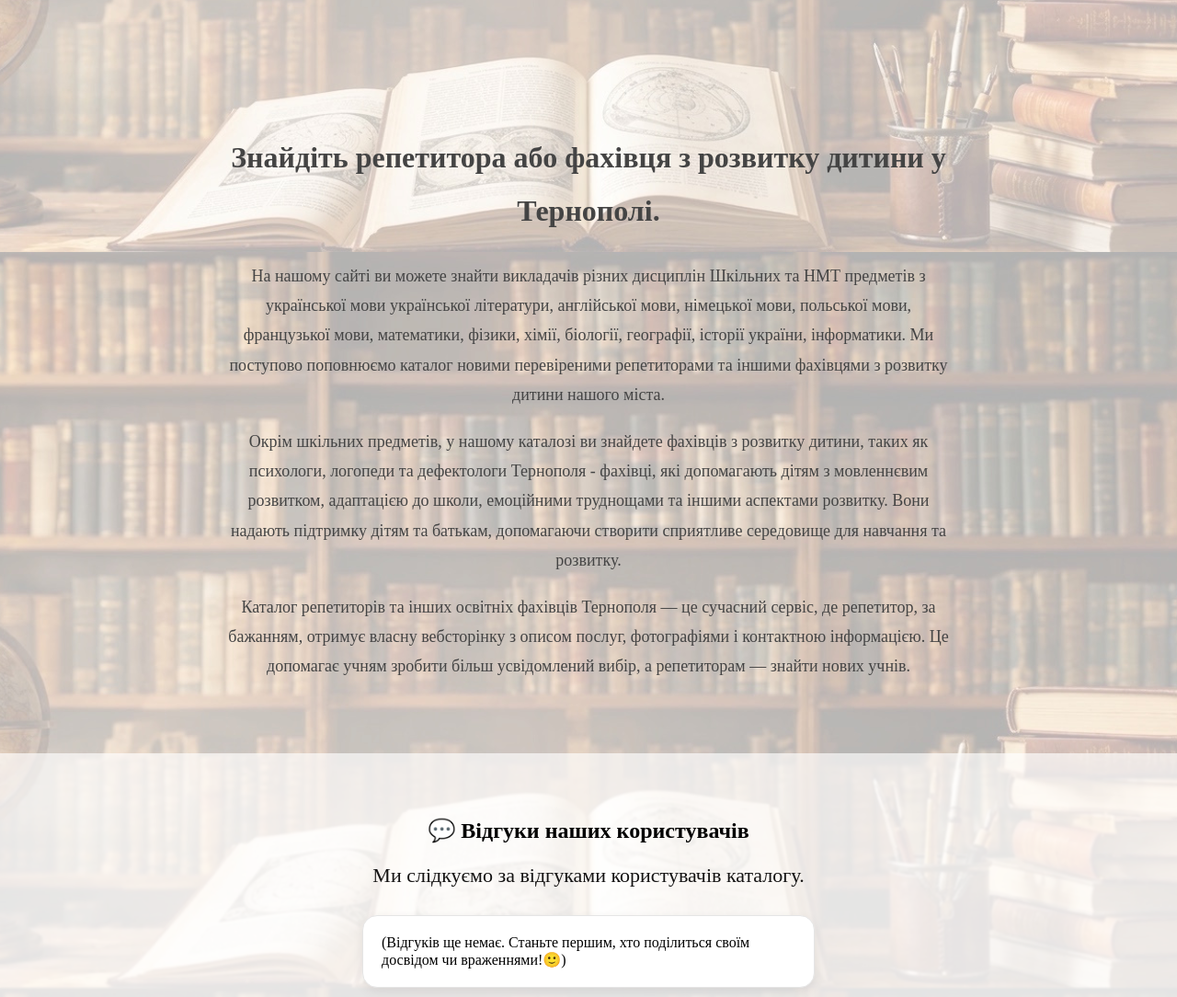
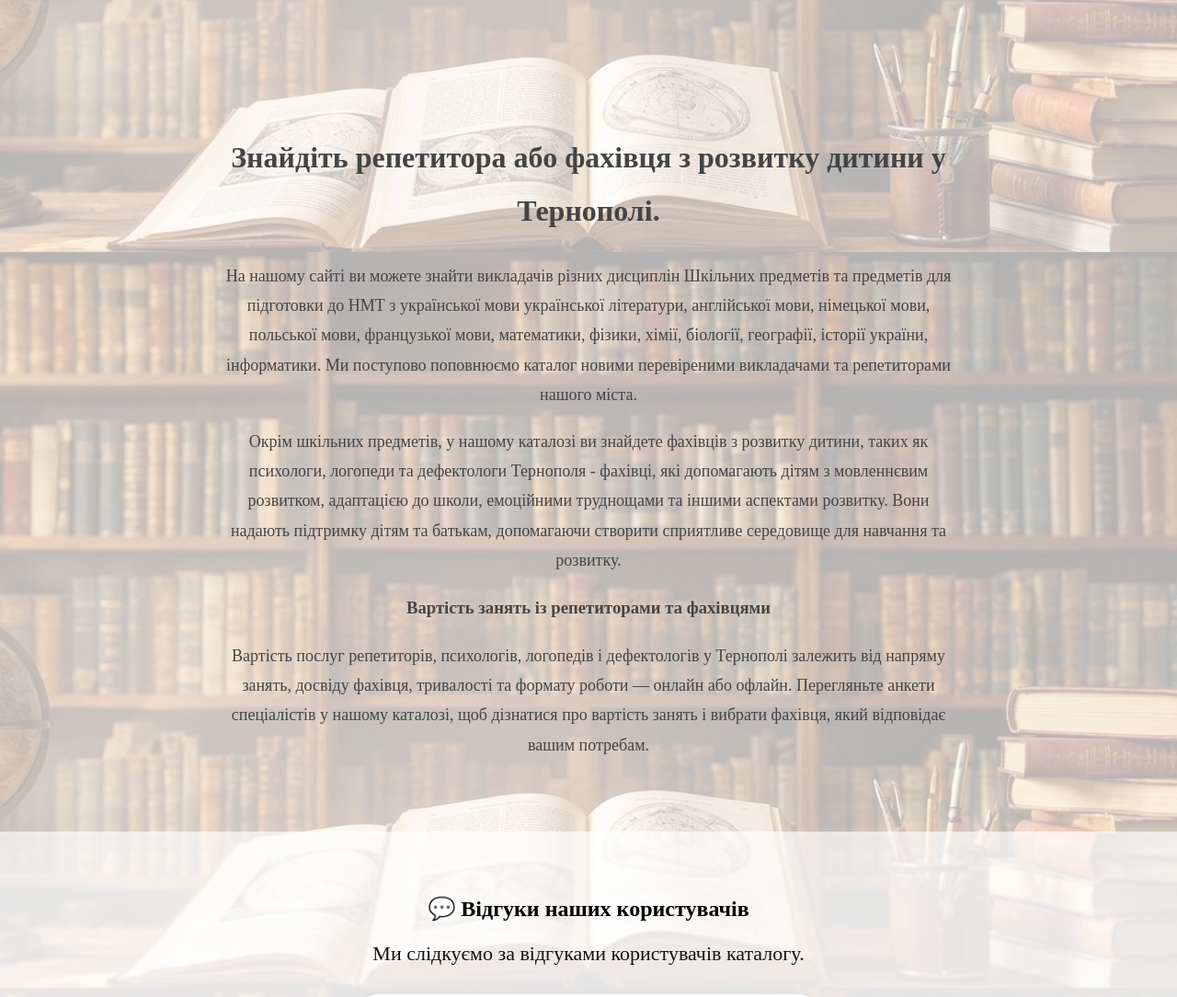
Before and after one commit to pavlenkoyurij-sudo/tutors, a plain HTML site: page ternopil/index.html in a window 1280 px wide. Shown: the part 1326-2410 px from the top of the page at 92% size. Drawn offline with nearby package versions, Linux system fonts and the light colour scheme; no server answers.

Commit message:
Update index.html

```diff
--- a/ternopil/index.html
+++ b/ternopil/index.html
@@ -210,17 +210,18 @@
             </h2>
 
             <p>
-                На нашому сайті ви можете знайти викладачів різних дисциплін Шкільних та НМТ предметів з української мови
+                На нашому сайті ви можете знайти викладачів різних дисциплін Шкільних предметів та предметів для підготовки до НМТ  з української мови
                 української літератури, англійської мови, німецької мови, польської мови, французької мови, математики, фізики, хімії, біології, географії, історії україни, інформатики.
-                Ми поступово поповнюємо каталог новими перевіреними репетиторами та іншими фахівцями з розвитку дитини нашого міста.
+                Ми поступово поповнюємо каталог новими перевіреними викладачами та репетиторами нашого міста.
             </p>
 
             <p>
                 Окрім шкільних предметів, у нашому каталозі ви знайдете фахівців з розвитку дитини, таких як психологи, логопеди та дефектологи Тернополя - фахівці, які допомагають дітям з мовленнєвим розвитком, адаптацією до школи, емоційними труднощами та іншими аспектами розвитку. Вони надають підтримку дітям та батькам, допомагаючи створити сприятливе середовище для навчання та розвитку.
             </p>
 
+            <h3>Вартість занять із репетиторами та фахівцями</h3>
             <p>
-                Каталог репетиторів та інших освітніх фахівців Тернополя — це сучасний сервіс, де репетитор, за бажанням, отримує власну вебсторінку з описом послуг, фотографіями і контактною інформацією. Це допомагає учням зробити більш усвідомлений вибір, а репетиторам — знайти нових учнів.
+                Вартість послуг репетиторів, психологів, логопедів і дефектологів у Тернополі залежить від напряму занять, досвіду фахівця, тривалості та формату роботи — онлайн або офлайн. Перегляньте анкети спеціалістів у нашому каталозі, щоб дізнатися про вартість занять і вибрати фахівця, який відповідає вашим потребам.
             </p>
 
         </section>
```
